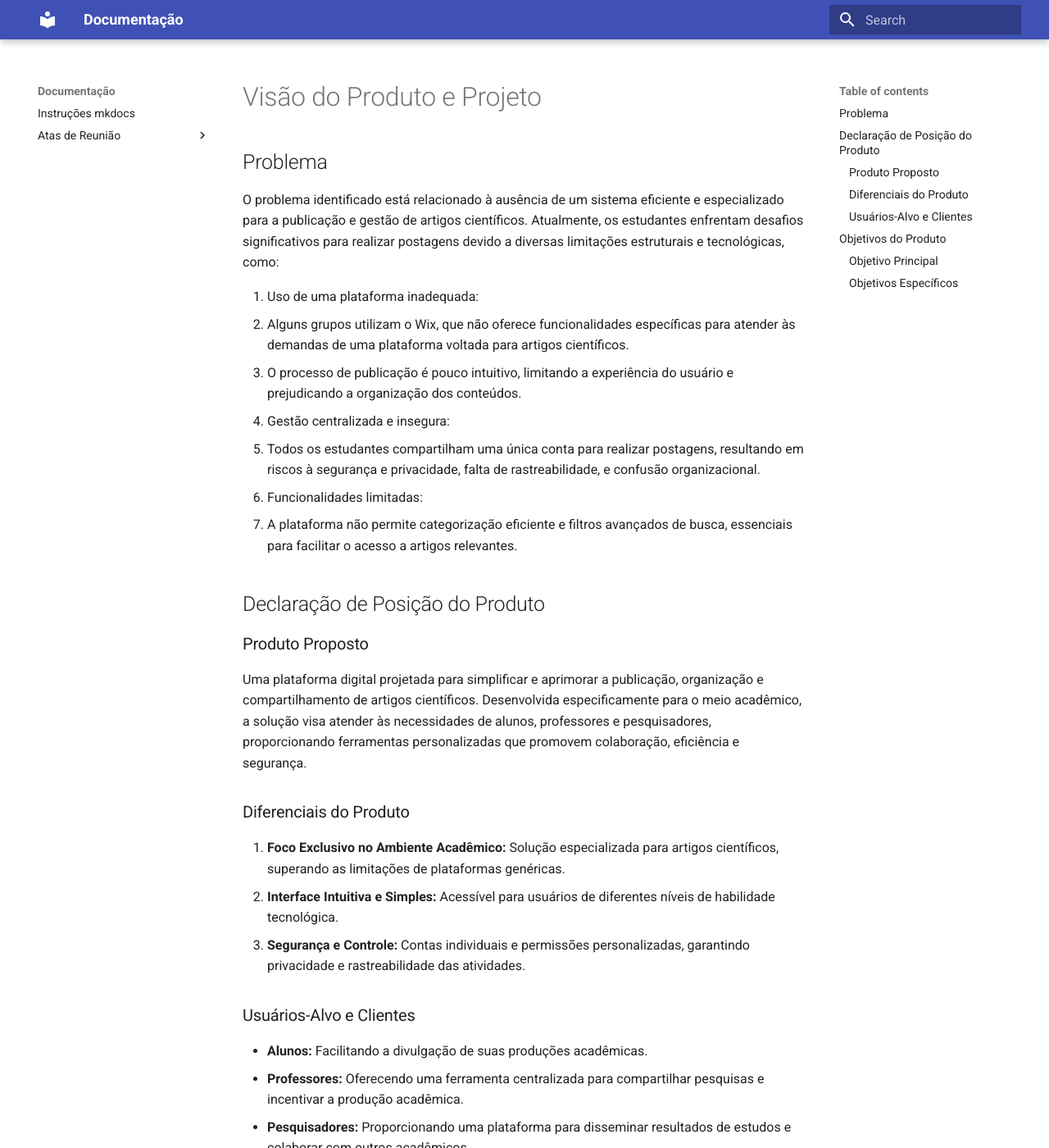
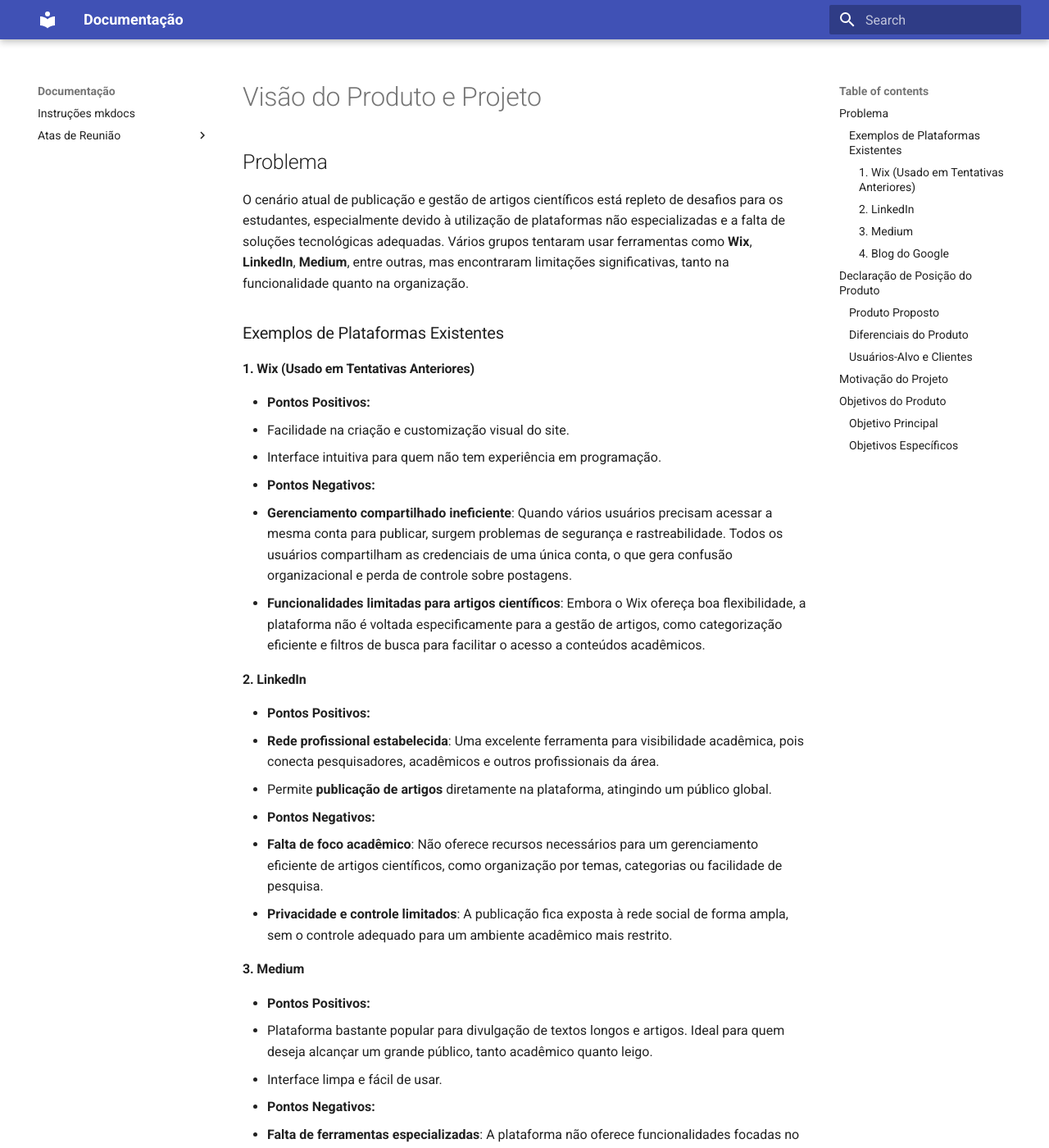
Before and after one commit to FGA-REQ/2024.2-6EspiasDemais, an MkDocs documentation site: the page built from docs/Tarefas/VisaoProduto.md, in a window 1280 px wide and 1400 px high. Shown: the whole window at 82% size. Built offline with MkDocs 1.6.1 and Material for MkDocs 9.7.7, drawn with Linux system fonts in a browser that asks for light colours; some of the changed text lies outside the part shown.

Commit message:
doc: revisao visao do produto

```diff
--- a/docs/Tarefas/VisaoProduto.md
+++ b/docs/Tarefas/VisaoProduto.md
@@ -1,31 +1,71 @@
 # Visão do Produto e Projeto
 
 ## Problema
-O problema identificado está relacionado à ausência de um sistema eficiente e especializado para a publicação e gestão de artigos científicos. Atualmente, os estudantes enfrentam desafios significativos para realizar postagens devido a diversas limitações estruturais e tecnológicas, como:
+O cenário atual de publicação e gestão de artigos científicos está repleto de desafios para os estudantes, especialmente devido à utilização de plataformas não especializadas e a falta de soluções tecnológicas adequadas. Vários grupos tentaram usar ferramentas como **Wix**, **LinkedIn**, **Medium**, entre outras, mas encontraram limitações significativas, tanto na funcionalidade quanto na organização.
 
-1. Uso de uma plataforma inadequada:
-   - Alguns grupos utilizam o Wix, que não oferece funcionalidades específicas para atender às demandas de uma plataforma voltada para artigos científicos.
-   - O processo de publicação é pouco intuitivo, limitando a experiência do usuário e prejudicando a organização dos conteúdos.
+### Exemplos de Plataformas Existentes
+#### 1. **Wix (Usado em Tentativas Anteriores)**
+- **Pontos Positivos:**
+  - Facilidade na criação e customização visual do site.
+  - Interface intuitiva para quem não tem experiência em programação.
 
-2. Gestão centralizada e insegura:
-   - Todos os estudantes compartilham uma única conta para realizar postagens, resultando em riscos à segurança e privacidade, falta de rastreabilidade, e confusão organizacional.
+- **Pontos Negativos:**
+  - **Gerenciamento compartilhado ineficiente**: Quando vários usuários precisam acessar a mesma conta para publicar, surgem problemas de segurança e rastreabilidade. Todos os usuários compartilham as credenciais de uma única conta, o que gera confusão organizacional e perda de controle sobre postagens.
+  - **Funcionalidades limitadas para artigos científicos**: Embora o Wix ofereça boa flexibilidade, a plataforma não é voltada especificamente para a gestão de artigos, como categorização eficiente e filtros de busca para facilitar o acesso a conteúdos acadêmicos.
 
-3. Funcionalidades limitadas:
-   - A plataforma não permite categorização eficiente e filtros avançados de busca, essenciais para facilitar o acesso a artigos relevantes.
+#### 2. **LinkedIn**
+- **Pontos Positivos:**
+  - **Rede profissional estabelecida**: Uma excelente ferramenta para visibilidade acadêmica, pois conecta pesquisadores, acadêmicos e outros profissionais da área.
+  - Permite **publicação de artigos** diretamente na plataforma, atingindo um público global.
+
+- **Pontos Negativos:**
+  - **Falta de foco acadêmico**: Não oferece recursos necessários para um gerenciamento eficiente de artigos científicos, como organização por temas, categorias ou facilidade de pesquisa.
+  - **Privacidade e controle limitados**: A publicação fica exposta à rede social de forma ampla, sem o controle adequado para um ambiente acadêmico mais restrito.
+
+#### 3. **Medium**
+- **Pontos Positivos:**
+  - Plataforma bastante popular para divulgação de textos longos e artigos. Ideal para quem deseja alcançar um grande público, tanto acadêmico quanto leigo.
+  - Interface limpa e fácil de usar.
+
+- **Pontos Negativos:**
+  - **Falta de ferramentas especializadas**: A plataforma não oferece funcionalidades focadas no meio acadêmico, como controle de versão, categorização científica e recursos de rastreabilidade.
+  - **Visibilidade externa**: Embora tenha uma ampla audiência, os artigos ficam expostos em um ambiente que não é controlado por um grupo de estudantes, pesquisadores ou educadores específicos.
+
+#### 4. **Blog do Google**
+- **Pontos Positivos:**
+  - Simples de usar e bem integrado com outras ferramentas do Google.
+  - Opção gratuita para pequenas produções acadêmicas.
+
+- **Pontos Negativos:**
+  - **Recursos limitados para artigos científicos**: Assim como o Wix, o Blog do Google não oferece uma organização adequada para artigos acadêmicos, além de limitações de personalização para um site específico para a gestão de publicações científicas.
+  - **Segurança e controle**: A mesma conta compartilhada por todos pode gerar problemas de segurança e de controle, além de dificultar o processo de rastrear contribuições individuais.
+
 
 ## Declaração de Posição do Produto
 ### Produto Proposto
 Uma plataforma digital projetada para simplificar e aprimorar a publicação, organização e compartilhamento de artigos científicos. Desenvolvida especificamente para o meio acadêmico, a solução visa atender às necessidades de alunos, professores e pesquisadores, proporcionando ferramentas personalizadas que promovem colaboração, eficiência e segurança.
 
 ### Diferenciais do Produto
-1. **Foco Exclusivo no Ambiente Acadêmico:** Solução especializada para artigos científicos, superando as limitações de plataformas genéricas.
-2. **Interface Intuitiva e Simples:** Acessível para usuários de diferentes níveis de habilidade tecnológica.
-3. **Segurança e Controle:** Contas individuais e permissões personalizadas, garantindo privacidade e rastreabilidade das atividades.
+1. **Foco Exclusivo no Acadêmico**:
+   Diferentemente do Wix, LinkedIn, Medium e Google Blog, que são plataformas genéricas, a Conecta Ciência é criada sob medida para o meio acadêmico**, com todas as funcionalidades que facilitam a organização e o compartilhamento de artigos científicos.
+
+2. **Segurança e Controle de Acesso**:
+   Cada usuário terá uma conta individual e permissões personalizadas, garantindo que as postagens possam ser rastreadas, e que o ambiente seja seguro e organizado. Diferente do Wix, onde as postagens são feitas por múltiplos usuários com uma única conta, a Conecta Ciência evita os problemas de falta de rastreabilidade e confusão organizacional.
+
+3. **Ferramentas de Categorização e Busca Avançada**:
+   A plataforma oferece ferramentas adequadas para a categorização eficiente de artigos, com sistemas de tags e filtros avançados, otimizando a experiência do usuário e tornando a busca por artigos muito mais eficiente que em plataformas como o Medium e LinkedIn, onde essas funções são bastante limitadas.
+
+4. **Facilidade e Acessibilidade**:
+   Apesar de ser uma plataforma focada em artigos acadêmicos, a **Conecta Ciência** terá uma interface simples e intuitiva, acessível tanto para novatos quanto para usuários mais experientes, ao contrário de algumas plataformas que exigem níveis mais altos de aprendizado.
+
 
 ### Usuários-Alvo e Clientes
 - **Alunos:** Facilitando a divulgação de suas produções acadêmicas.
 - **Professores:** Oferecendo uma ferramenta centralizada para compartilhar pesquisas e incentivar a produção acadêmica.
 - **Pesquisadores:** Proporcionando uma plataforma para disseminar resultados de estudos e colaborar com outros acadêmicos.
+
+## Motivação do Projeto
+A motivação para o desenvolvimento da **Conecta Ciência** surgiu da necessidade observada pelos alunos durante o uso de plataformas genéricas como o Wix. A experiência frustrante de publicar de forma colaborativa, com falta de controle e a dificuldade em organizar e acessar artigos, destacou a oportunidade de criar uma solução específica para o problema identificado no meio acadêmico. Acreditamos que a **Conecta Ciência** poderá resolver esses problemas de forma eficiente, promovendo uma maior colaboração acadêmica, com ferramentas de publicação mais **seguras, eficientes e focadas no que o ambiente acadêmico realmente precisa.
 
 ## Objetivos do Produto
 ### Objetivo Principal
```
